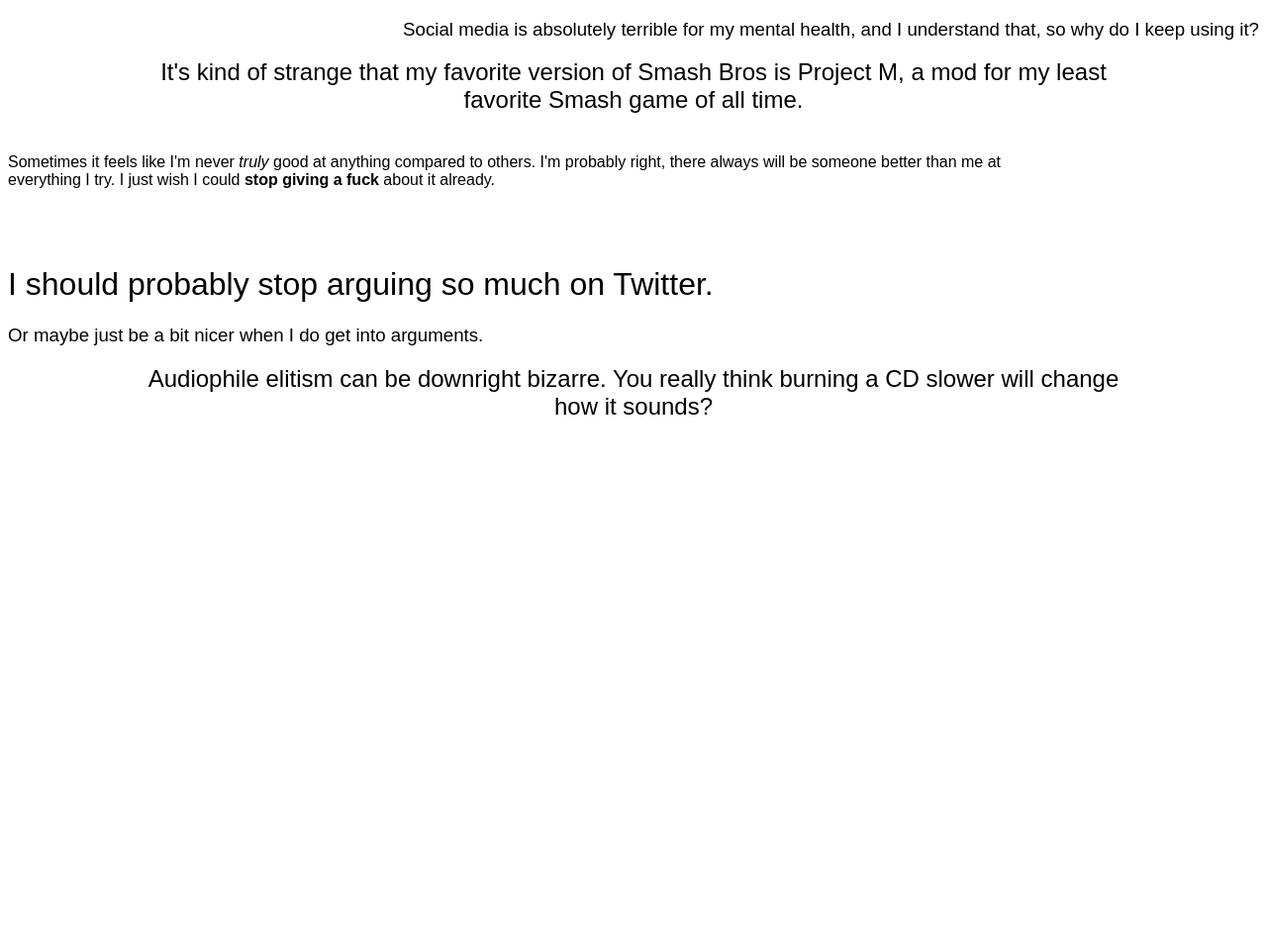
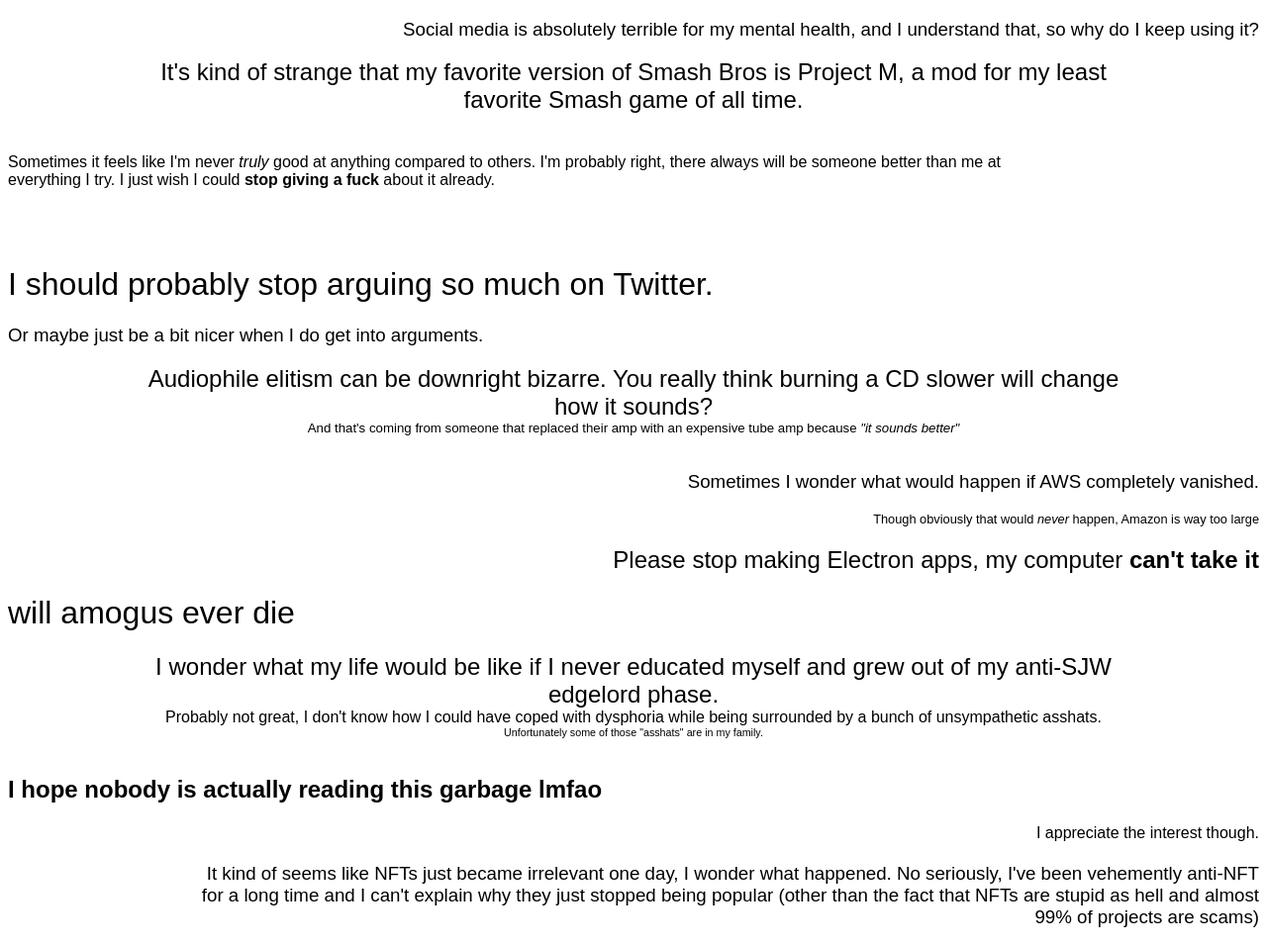
Before and after one commit to VioletRoses/Abstractionism, a plain HTML site: page index.html in a window 1280 px wide. Shown: the whole page at 99% size. Before the commit the page ends 800 px from the top, so only its background shows below. Drawn offline with Linux system fonts and the light colour scheme.

Commit message:
going insane

```diff
--- a/css/style.css
+++ b/css/style.css
@@ -2,7 +2,7 @@
     font-family: sans-serif;
 }
 
-h1, h2, h3, h4, h5 {
+h1, h2, h3, h4, h5, h6 {
     font-weight: normal;
 }
 
--- a/index.html
+++ b/index.html
@@ -14,5 +14,18 @@
         <h1 class="left">I should probably stop arguing so much on Twitter.</h1>
         <h3 class="left">Or maybe just be a bit nicer when I do get into arguments.</h3>
         <h2 class="center">Audiophile elitism can be downright bizarre. You really think burning a CD slower will change how it sounds?</h2>
+        <h5 class="center">And that's coming from someone that replaced their amp with an expensive tube amp because <em>"it sounds better"</em></h5>
+        <br/>
+        <h3 class="right">Sometimes I wonder what would happen if AWS completely vanished.</h3>
+        <p class="right" style="font-size: 80%;">Though obviously that would <em>never</em> happen, Amazon is way too large</p>
+        <h2 class="right">Please stop making Electron apps, my computer <strong>can't take it</strong></h2>
+        <h1 class="left">will amogus ever die</h1>
+        <h2 class="center">I wonder what my life would be like if I never educated myself and grew out of my anti-SJW edgelord phase.</h2>
+        <h4 class="center">Probably not great, I don't know how I could have coped with dysphoria while being surrounded by a bunch of unsympathetic asshats.</h4>
+        <h6 class="center">Unfortunately some of those "asshats" are in my family.</h6>
+        <br/>
+        <h2 class="left"><strong>I hope nobody is actually reading this garbage lmfao</strong></h2>
+        <h4 class="right">I appreciate the interest though.</h4>
+        <h3 class="right">It kind of seems like NFTs just became irrelevant one day, I wonder what happened. No seriously, I've been vehemently anti-NFT for a long time and I can't explain why they just stopped being popular (other than the fact that NFTs are stupid as hell and almost 99% of projects are scams)</h3>
     </body>
 </html>
```
